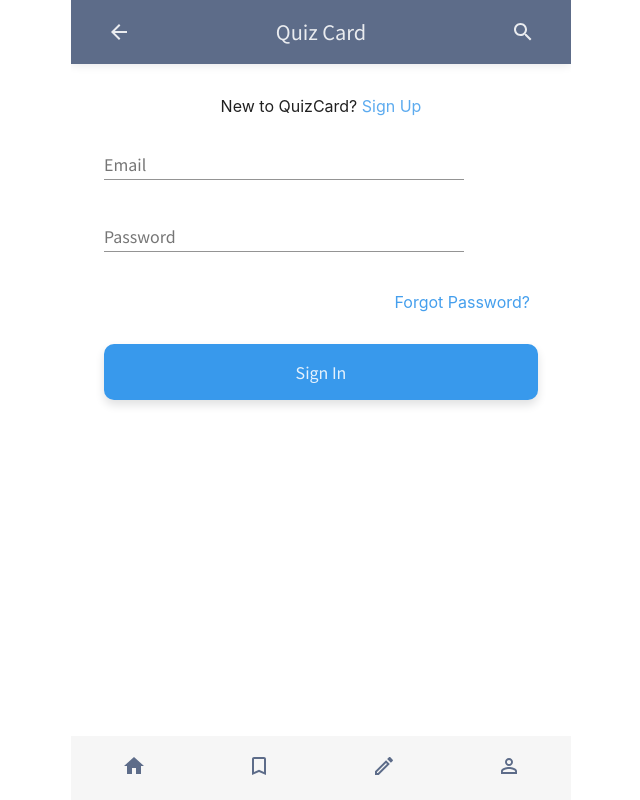
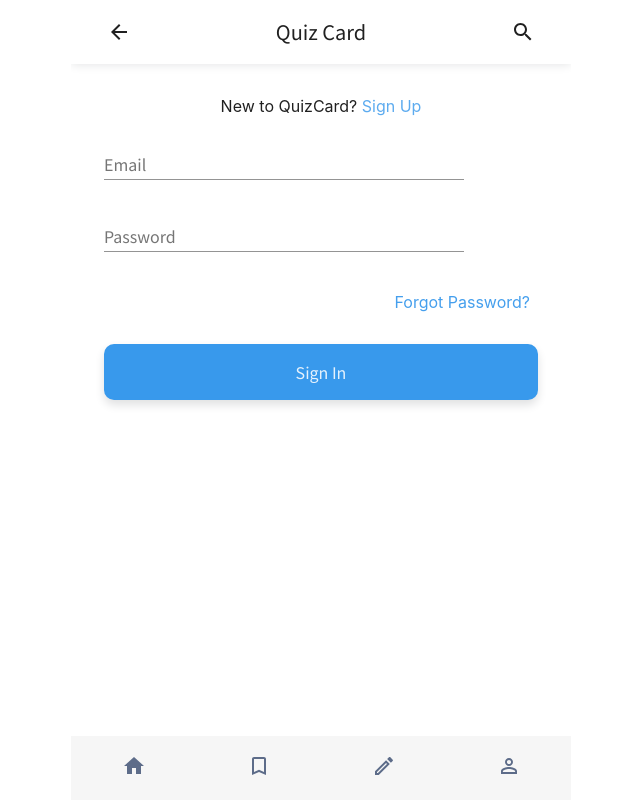
Before and after one commit to de2008de/vanpanda_quiz_card_ui, a React (Create React App) app: page /login in a window 1280 px wide. Shown: the whole page, without its empty margins (319-959 px from the left). Built offline with nearby package versions, Linux system fonts and the light colour scheme; a web font is replaced by a local one; what react-stripe-elements would draw is missing.

Commit message:
Change app bar background to white

```diff
--- a/src/theme/colorPalette.js
+++ b/src/theme/colorPalette.js
@@ -1,7 +1,7 @@
 export const palette = {
     appBar: {
-        background: "#5D6C89",
-        text: "#fff"
+        background: "#fff",
+        text: "#000"
     },
     appFooter: {
         color: "#5D6C89"
```
